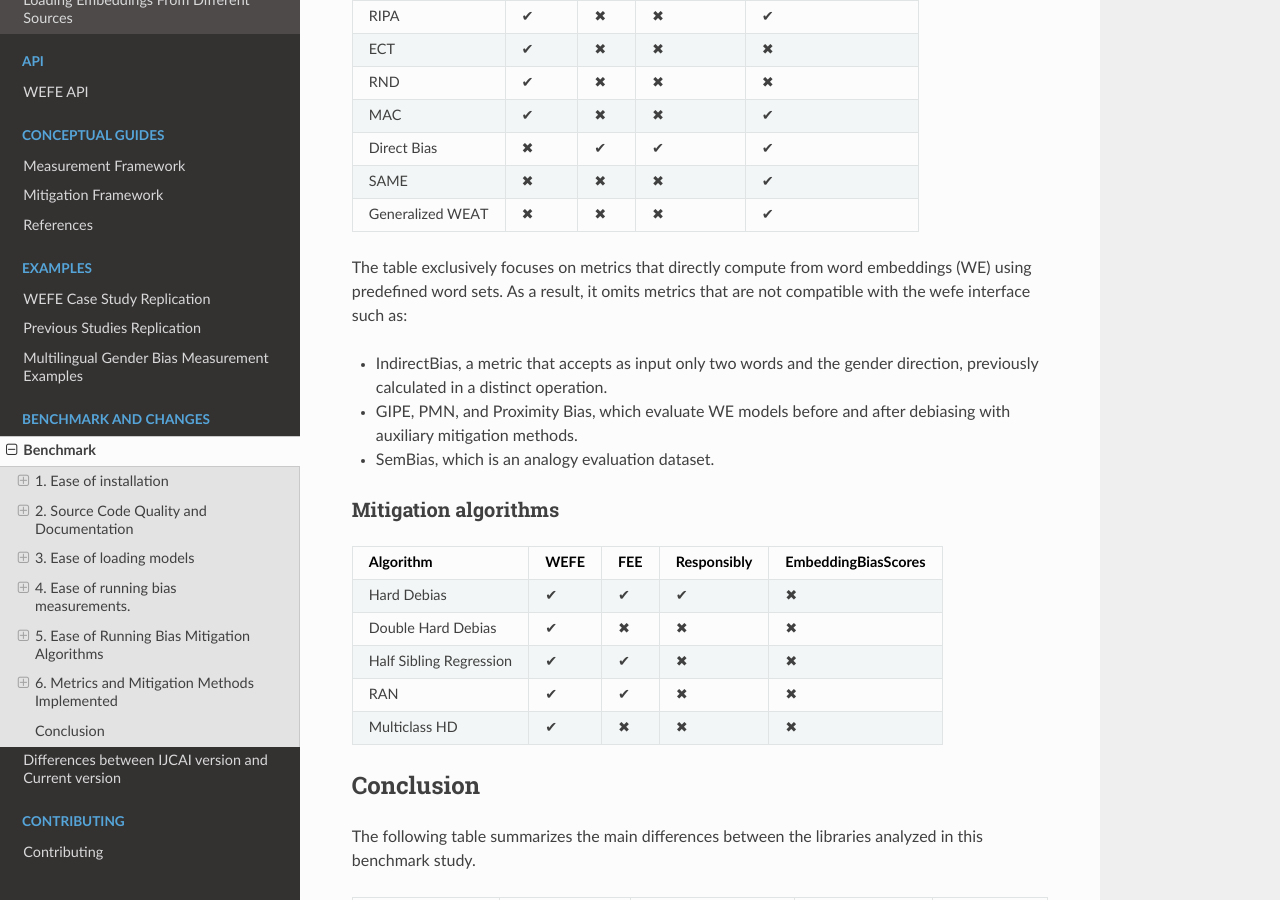
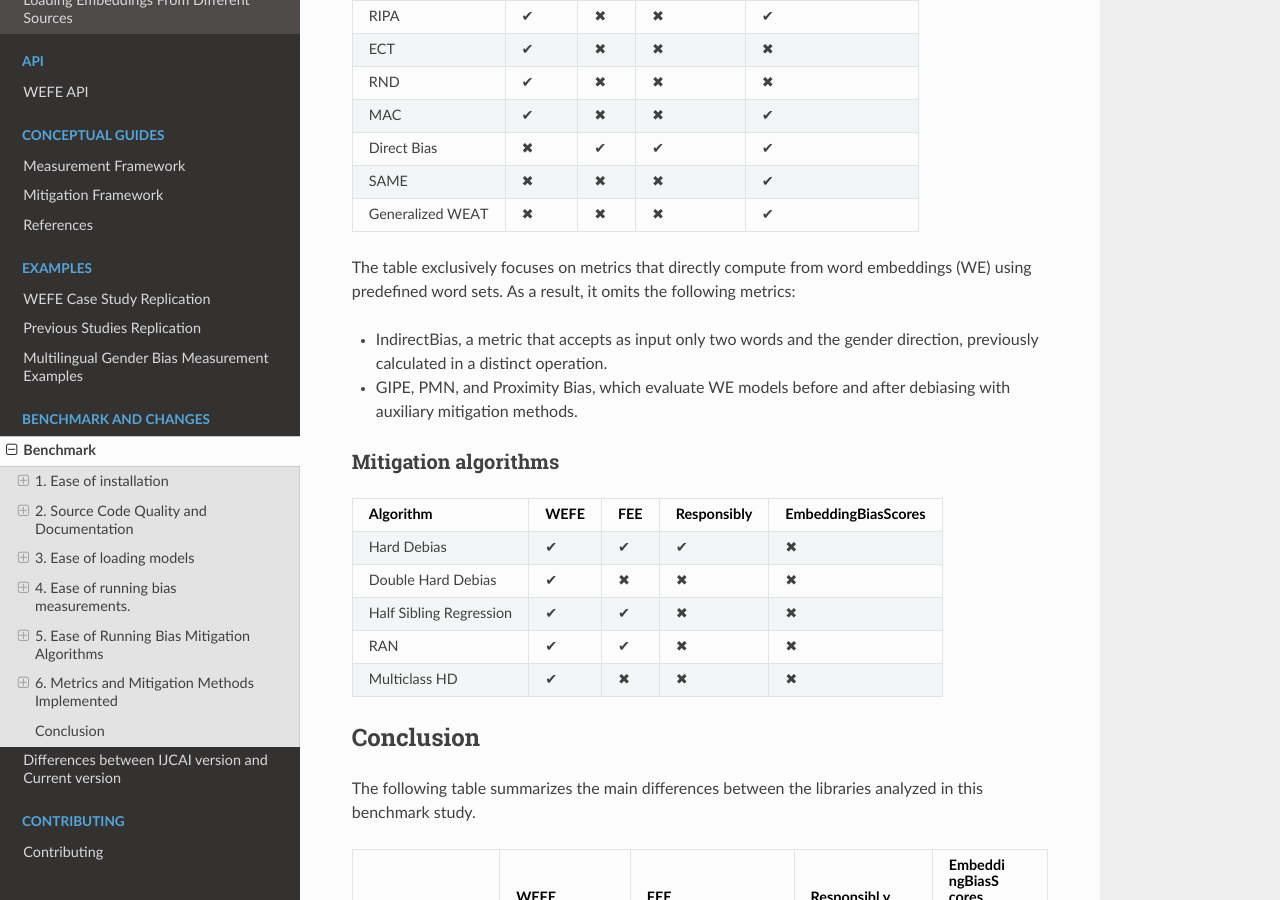
Before and after one commit to dccuchile/wefe, a Sphinx documentation site: the page built from docs/benchmark/benchmark.rst, in a window 1280 px wide and 900 px high, scrolled down 18309 px. Built offline with Sphinx 7.4.7 and the Read the Docs theme 2.0.0, drawn with Linux system fonts in a browser that asks for light colours; comment, search, counter and statistics services are not loaded.

Commit message:
Fix benchmark

```diff
--- a/docs/benchmark/benchmark.rst
+++ b/docs/benchmark/benchmark.rst
@@ -1111,15 +1111,13 @@ SAME             ✖    ✖   ✖           ✔
 Generalized WEAT ✖    ✖   ✖           ✔
 ================ ==== === =========== ===================
 
-The table exclusively focuses on metrics that directly compute from word
-embeddings (WE) using predefined word sets. As a result, it omits
-metrics that are not compatible with the wefe interface such as:
+The table exclusively focuses on metrics that directly compute from word embeddings
+(WE) using predefined word sets. As a result, it omits the following metrics:
 
--  IndirectBias, a metric that accepts as input only two words and the
-   gender direction, previously calculated in a distinct operation.
--  GIPE, PMN, and Proximity Bias, which evaluate WE models before and
-   after debiasing with auxiliary mitigation methods.
--  SemBias, which is an analogy evaluation dataset.
+- IndirectBias, a metric that accepts as input only two words and the gender
+  direction, previously calculated in a distinct operation.
+- GIPE, PMN, and Proximity Bias, which evaluate WE models before and after debiasing
+  with auxiliary mitigation methods.
 
 Mitigation algorithms
 ~~~~~~~~~~~~~~~~~~~~~
```
Also changed, not shown: 1 other file.
